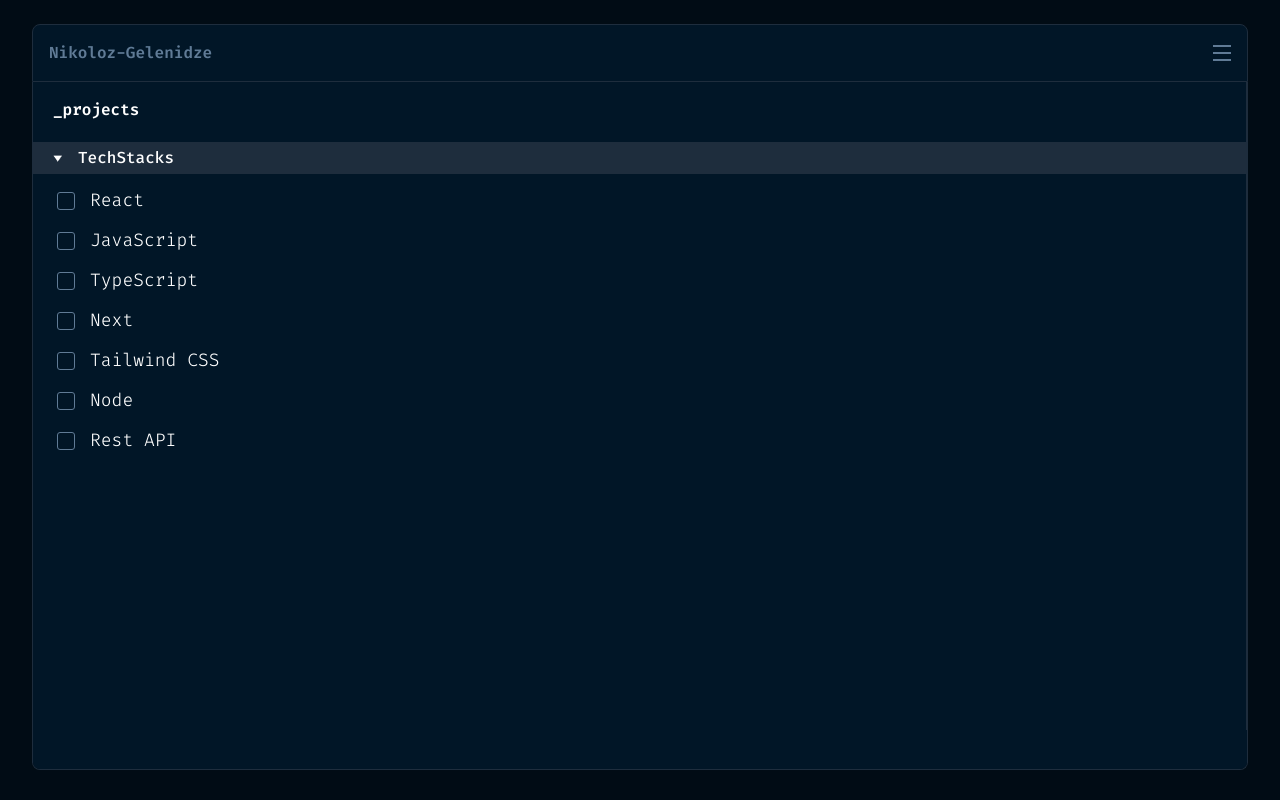
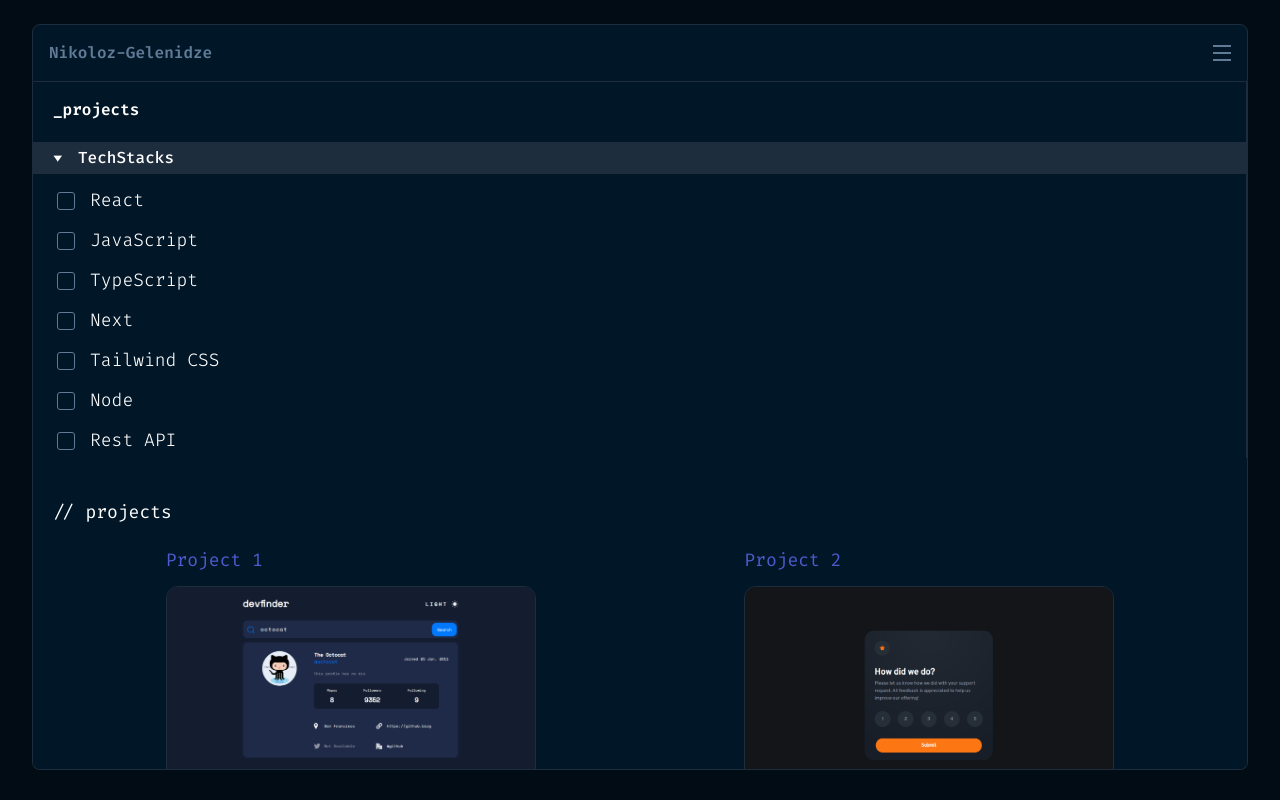
Before and after one commit to NikolozGel/my-portfolio, a Next.js app: page /projects in a window 1280 px wide. Built offline with nearby package versions, Linux system fonts and the light colour scheme.

Commit message:
markup: fixed project component markup and styles

```diff
--- a/app/components/Projects.tsx
+++ b/app/components/Projects.tsx
@@ -14,16 +14,19 @@ interface IProjects {
 const ProjectCard = ({ id, name, techstack, img, liveLink }: IProjects) => {
   return (
     <>
-      <div>
-        <p className="text-lg text-[#4D5BCE] ">Project {id}</p>
+      <div className="w-[370px]">
+        <p className="text-lg text-[#4D5BCE] mb-3">Project {id}</p>
         <div className="border border-[#1e2d3d] rounded-xl overflow-hidden">
-          <Image
-            src={img}
-            width={500}
-            height={500}
-            alt={img}
-            className="object-cover m-w-[370px] h-[250px]"
-          />
+          <div>
+            <Image
+              src={img}
+              width={410}
+              height={400}
+              alt={img}
+              className="object-cover m-w-[350px] h-[216px]"
+            />
+          </div>
+
           <div className="bg-[#011221] p-8">
             <p className="text-[#607B96]">{name}</p>
             <div className="flex justify-between mt-3">
--- a/app/projects/page.tsx
+++ b/app/projects/page.tsx
@@ -5,6 +5,7 @@ import data from "../../data.json";
 import Image from "next/image";
 import ProjectCard from "../components/Projects";
 import MyProjects from "../../data.json";
+import Link from "next/link";
 
 const Projects = () => {
   const [techStacks, setTechStacks] = useState(true);
@@ -26,8 +27,8 @@ const Projects = () => {
 
   return (
     <div className="bg-[#011627] border-x border-b rounded-b-lg border-[#1e2d3d] h-[86vh] overflow-y-auto">
-      <div className="xl:flex">
-        <div className="border-r border-[#1e2d3d] h-[81vh]">
+      <div className="xl:flex ">
+        <div className="border-r border-[#1e2d3d] xl:h-[85vh] xl:fixed">
           <h1 className="text-white font-semibold text-base pl-5 mb-5 pt-4">
             _projects
           </h1>
@@ -86,7 +87,7 @@ const Projects = () => {
           </nav>
         </div>
 
-        <div>
+        <div className="xl:ml-[250px]">
           <div className="hidden xl:flex border-b border-[#1e2d3d]">
             <AnimatePresence>
               {selectedTechStacks.length > 0 && (
@@ -132,7 +133,7 @@ const Projects = () => {
               )}
             </AnimatePresence>
           </div>
-          <div className="mt-10 flex ml-5">
+          <div className="mt-10 mb-5 flex ml-5">
             <p className="text-white text-lg xl:hidden">
               {"//"} projects
               {selectedTechStacks.length !== 0 && (
@@ -142,10 +143,19 @@ const Projects = () => {
               )}
             </p>
           </div>
-          <div className="grid grid-cols-3">
-            {MyProjects.projects.map((project) => (
-              <ProjectCard key={project.id} {...project} />
-            ))}
+          <div className="px-5 mb-48">
+            <div className="flex justify-evenly flex-wrap gap-24">
+              {MyProjects.projects.map((project) => (
+                <ProjectCard key={project.id} {...project} />
+              ))}
+            </div>
+            <Link href="https://github.com/NikolozGel" target="_blank">
+              <div className="flex justify-center mt-10">
+                <button className="bg-[#5565E8] py-2.5 px-3.5 text-xl font-bold rounded-lg">
+                  SEE MORE ON GITHUB
+                </button>
+              </div>
+            </Link>
           </div>
         </div>
       </div>
--- a/data.json
+++ b/data.json
@@ -69,6 +69,83 @@
       "techstack": ["React", "Tailwind CSS", "TypeScript"],
       "img": "/assets/projects/interactive-rating-component.png",
       "liveLink": "https://interactive-rating-components-rho.vercel.app/"
+    },
+    {
+      "id": 3,
+      "name": "interactive-rating-component",
+      "techstack": ["React", "Tailwind CSS", "TypeScript"],
+      "img": "/assets/projects/interactive-rating-component.png",
+      "liveLink": "https://interactive-rating-components-rho.vercel.app/"
+    },
+    {
+      "id": 4,
+      "name": "interactive-rating-component",
+      "techstack": ["React", "Tailwind CSS", "TypeScript"],
+      "img": "/assets/projects/interactive-rating-component.png",
+      "liveLink": "https://interactive-rating-components-rho.vercel.app/"
+    },
+    {
+      "id": 13,
+      "name": "interactive-rating-component",
+      "techstack": ["React", "Tailwind CSS", "TypeScript"],
+      "img": "/assets/projects/interactive-rating-component.png",
+      "liveLink": "https://interactive-rating-components-rho.vercel.app/"
+    },
+    {
+      "id": 15,
+      "name": "interactive-rating-component",
+      "techstack": ["React", "Tailwind CSS", "TypeScript"],
+      "img": "/assets/projects/interactive-rating-component.png",
+      "liveLink": "https://interactive-rating-components-rho.vercel.app/"
+    },
+    {
+      "id": 19,
+      "name": "interactive-rating-component",
+      "techstack": ["React", "Tailwind CSS", "TypeScript"],
+      "img": "/assets/projects/interactive-rating-component.png",
+      "liveLink": "https://interactive-rating-components-rho.vercel.app/"
+    },
+    {
+      "id": 20,
+      "name": "interactive-rating-component",
+      "techstack": ["React", "Tailwind CSS", "TypeScript"],
+      "img": "/assets/projects/interactive-rating-component.png",
+      "liveLink": "https://interactive-rating-components-rho.vercel.app/"
+    },
+    {
+      "id": 21,
+      "name": "interactive-rating-component",
+      "techstack": ["React", "Tailwind CSS", "TypeScript"],
+      "img": "/assets/projects/interactive-rating-component.png",
+      "liveLink": "https://interactive-rating-components-rho.vercel.app/"
+    },
+    {
+      "id": 22,
+      "name": "interactive-rating-component",
+      "techstack": ["React", "Tailwind CSS", "TypeScript"],
+      "img": "/assets/projects/interactive-rating-component.png",
+      "liveLink": "https://interactive-rating-components-rho.vercel.app/"
+    },
+    {
+      "id": 23,
+      "name": "interactive-rating-component",
+      "techstack": ["React", "Tailwind CSS", "TypeScript"],
+      "img": "/assets/projects/interactive-rating-component.png",
+      "liveLink": "https://interactive-rating-components-rho.vercel.app/"
+    },
+    {
+      "id": 24,
+      "name": "interactive-rating-component",
+      "techstack": ["React", "Tailwind CSS", "TypeScript"],
+      "img": "/assets/projects/interactive-rating-component.png",
+      "liveLink": "https://interactive-rating-components-rho.vercel.app/"
+    },
+    {
+      "id": 25,
+      "name": "interactive-rating-component",
+      "techstack": ["React", "Tailwind CSS", "TypeScript"],
+      "img": "/assets/projects/interactive-rating-component.png",
+      "liveLink": "https://interactive-rating-components-rho.vercel.app/"
     }
   ]
 }
```
